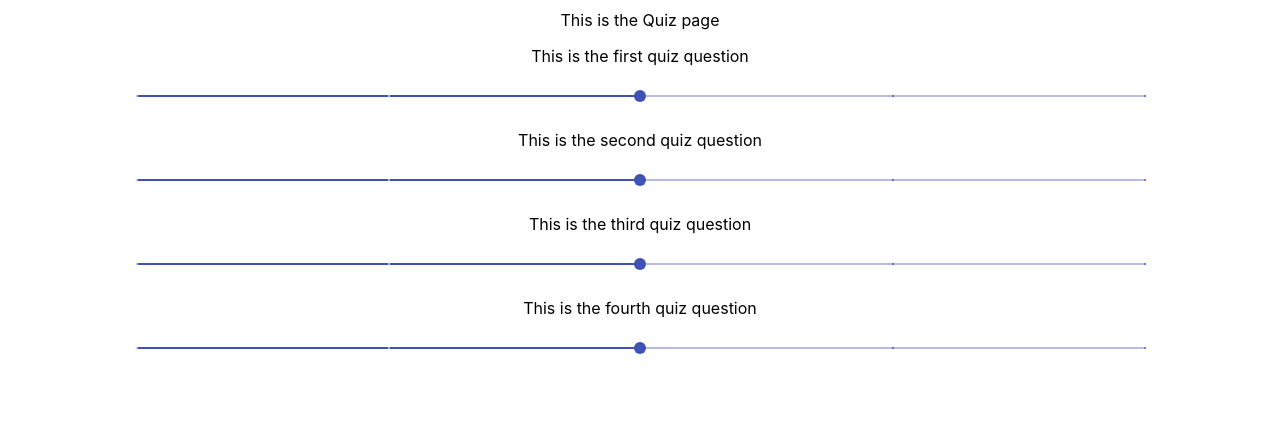
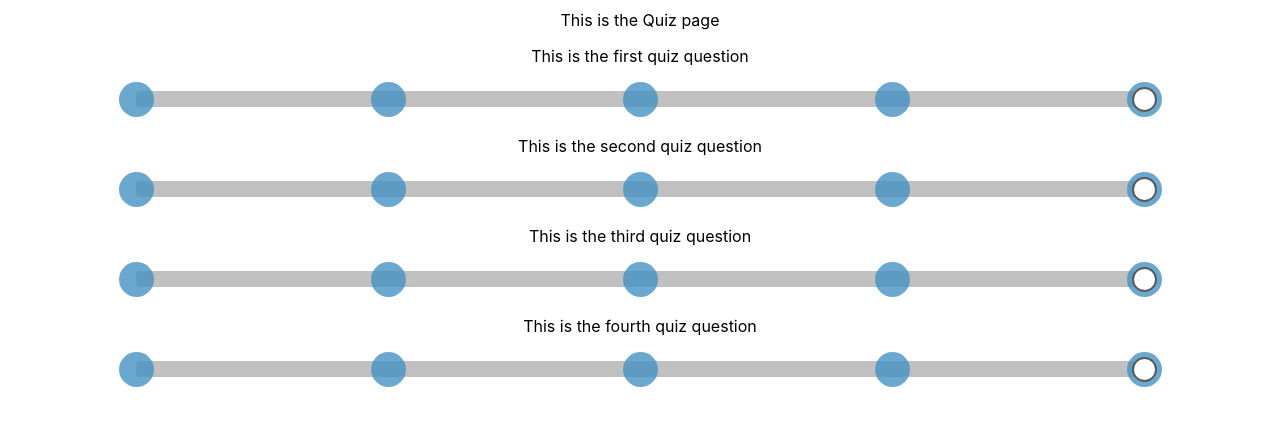
Before and after one commit to skarim9/The-Mindful-Applicant, a React (Create React App) app: page / in a window 1280 px wide. Shown: the top 426 px of the page. Built offline with nearby package versions, Linux system fonts and the light colour scheme.

Commit message:
sliding scales modified

```diff
--- a/src/quiz/QuizQuestion.tsx
+++ b/src/quiz/QuizQuestion.tsx
@@ -1,7 +1,46 @@
 import React, { Component } from 'react';
+import { withStyles, makeStyles } from "@material-ui/core/styles";
 import './quiz.scss'
 import Slider from '@material-ui/core/Slider';
 
+const PrettoSlider = withStyles({
+  root: {
+    color: "#595959ff",
+    height: 8
+  },
+  thumb: {
+    height: 25,
+    width: 25,
+    backgroundColor: "#fff",
+    border: "2px solid currentColor",
+    marginTop: -8,
+    marginLeft: -12,
+    "&:focus, &:hover, &$active": {
+      boxShadow: "inherit"
+    }
+  },
+  active: {},
+  valueLabel: {
+    left: "calc(-50% + 4px)"
+  },
+  mark: {
+    backgroundColor: '#4593C4',
+    height: 35,
+    width: 35,
+    borderRadius: 30,
+    marginTop: -13,
+    marginLeft: -17,
+  },
+  track: {
+    height: 0,
+    borderRadius: 4
+  },
+  rail: {
+    marginTop:-4,
+    height: 16,
+    borderRadius: 4
+  }
+})(Slider);
 export default class QuizQuestion extends Component <IAppProps,IAppState>{
 
 constructor(props: IAppProps){
@@ -15,10 +54,12 @@ constructor(props: IAppProps){
       <div className = "quiz-question-container">
           <div>
           <p>{this.props.question}</p>
-          <Slider
-            defaultValue={3}
+
+            <PrettoSlider
+              valueLabelDisplay="auto"
+
               aria-labelledby="discrete-slider"
-            valueLabelDisplay="auto"
+              defaultValue={20}
               step={1}
               marks
               min={1}
```
Lines whose indentation alone changed are shown as unchanged.
